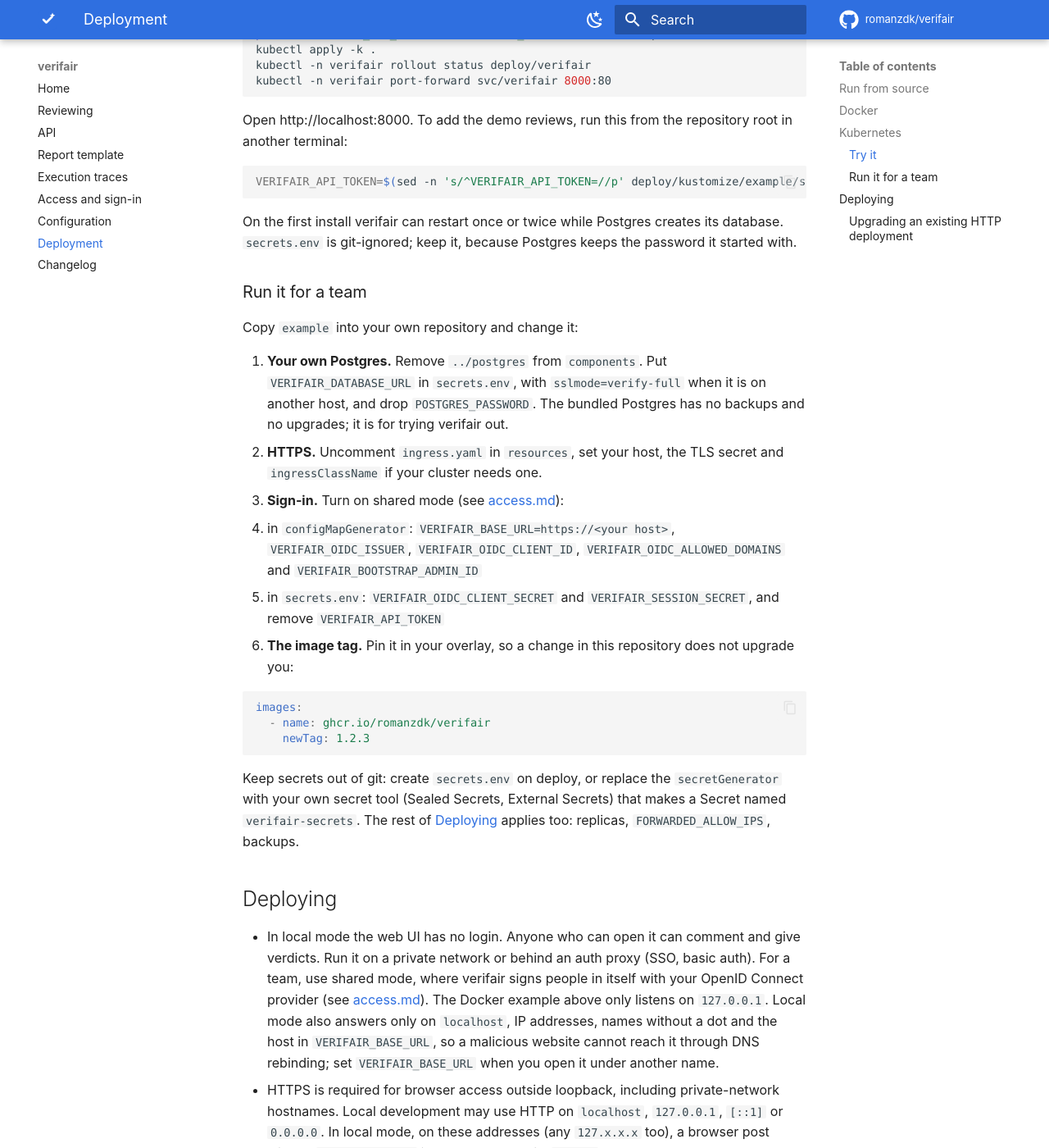
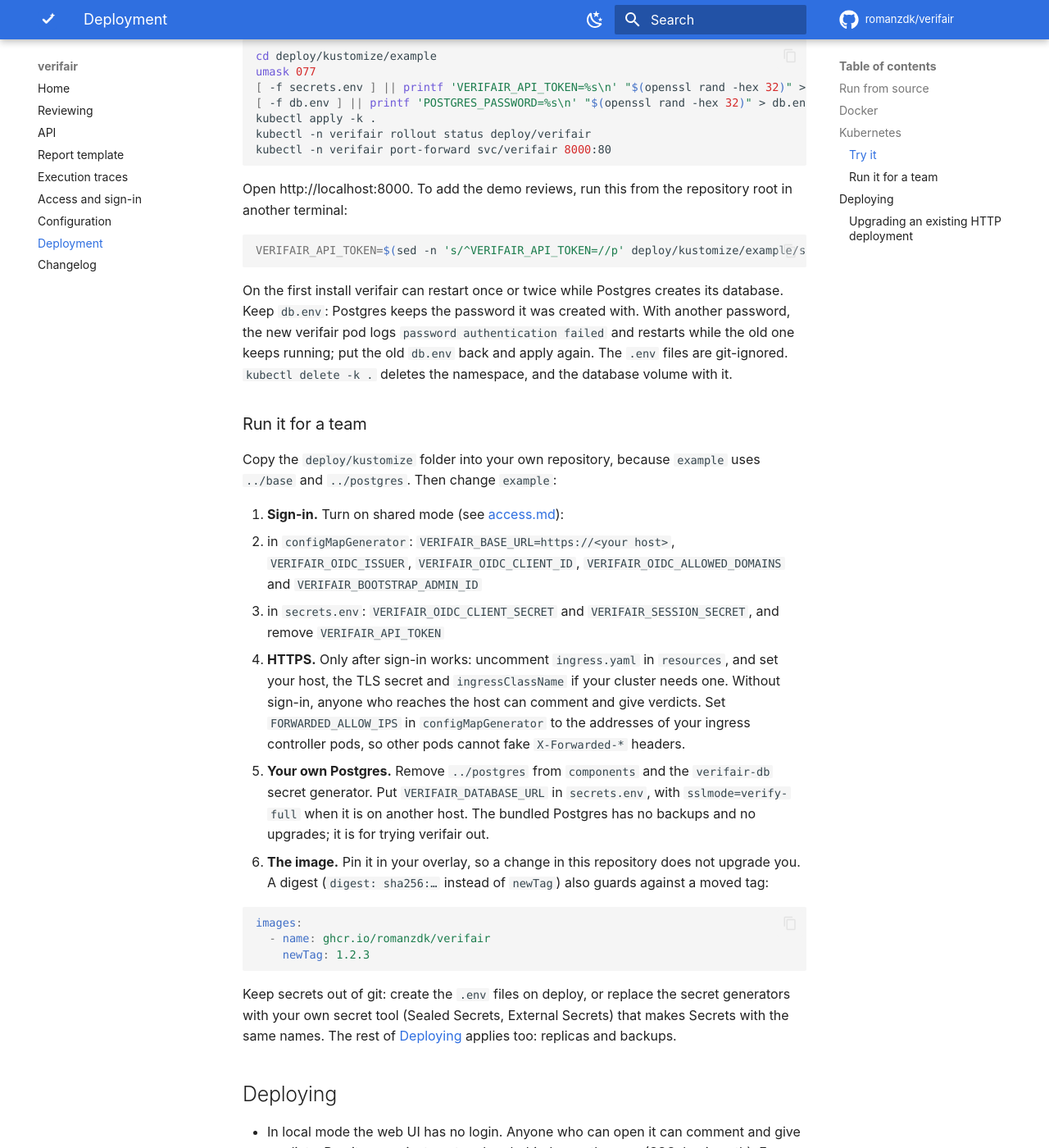
Before and after one commit to romanzdk/verifair, an MkDocs documentation site: the page built from docs/deployment.md, in a window 1280 px wide and 1400 px high, scrolled down 2549 px. Shown: the whole window at 82% size. Built offline with MkDocs 1.6.1 and Material for MkDocs 9.7.7, drawn with Linux system fonts in a browser that asks for light colours; comment, search, counter and statistics services are not loaded; some of the changed text lies outside the part shown.

Commit message:
fix: separate the database secret, restrict access and validate the manifests

````diff
--- a/docs/deployment.md
+++ b/docs/deployment.md
@@ -58,10 +58,10 @@ The image listens on all addresses (`UVICORN_HOST=0.0.0.0`). When a TLS proxy ru
 | Folder | What it has |
 | --- | --- |
 | `base` | verifair's Deployment and Service. Settings come from the ConfigMap `verifair-config` and the Secret `verifair-secrets` |
-| `postgres` | optional: one Postgres 18 pod with a 5 GiB volume, and `VERIFAIR_DATABASE_URL` pointing to it |
-| `example` | the overlay to copy: namespace `verifair`, the settings, the secrets and the bundled Postgres |
+| `postgres` | optional: one Postgres 18 pod with a 5 GiB volume, a network policy that lets only verifair reach it, and `VERIFAIR_DATABASE_URL` pointing to it. The password comes from the Secret `verifair-db` |
+| `example` | the overlay to copy: namespace `verifair` (Pod Security `restricted`), the settings, the secrets and the bundled Postgres |
 
-The image tag in `base` is the current release. Each release changes it, so a new checkout deploys the new version.
+The image tag in `base` is the version of that checkout. Use a release tag (`git checkout v1.2.3`): on `main`, a version that was just released can need a few minutes before its image is published.
 
 ### Try it
 
@@ -69,7 +69,9 @@ This runs verifair in local mode, with no sign-in, and opens it through a port-f
 
 ```bash
 cd deploy/kustomize/example
-printf 'VERIFAIR_API_TOKEN=%s\nPOSTGRES_PASSWORD=%s\n' "$(openssl rand -hex 32)" "$(openssl rand -hex 32)" > secrets.env
+umask 077
+[ -f secrets.env ] || printf 'VERIFAIR_API_TOKEN=%s\n' "$(openssl rand -hex 32)" > secrets.env
+[ -f db.env ] || printf 'POSTGRES_PASSWORD=%s\n' "$(openssl rand -hex 32)" > db.env
 kubectl apply -k .
 kubectl -n verifair rollout status deploy/verifair
 kubectl -n verifair port-forward svc/verifair 8000:80
@@ -81,18 +83,18 @@ Open http://localhost:8000. To add the demo reviews, run this from the repositor
 VERIFAIR_API_TOKEN=$(sed -n 's/^VERIFAIR_API_TOKEN=//p' deploy/kustomize/example/secrets.env) python3 scripts/demo.py
 ```
 
-On the first install verifair can restart once or twice while Postgres creates its database. `secrets.env` is git-ignored; keep it, because Postgres keeps the password it started with.
+On the first install verifair can restart once or twice while Postgres creates its database. Keep `db.env`: Postgres keeps the password it was created with. With another password, the new verifair pod logs `password authentication failed` and restarts while the old one keeps running; put the old `db.env` back and apply again. The `.env` files are git-ignored. `kubectl delete -k .` deletes the namespace, and the database volume with it.
 
 ### Run it for a team
 
-Copy `example` into your own repository and change it:
+Copy the `deploy/kustomize` folder into your own repository, because `example` uses `../base` and `../postgres`. Then change `example`:
 
-1. **Your own Postgres.** Remove `../postgres` from `components`. Put `VERIFAIR_DATABASE_URL` in `secrets.env`, with `sslmode=verify-full` when it is on another host, and drop `POSTGRES_PASSWORD`. The bundled Postgres has no backups and no upgrades; it is for trying verifair out.
-2. **HTTPS.** Uncomment `ingress.yaml` in `resources`, set your host, the TLS secret and `ingressClassName` if your cluster needs one.
-3. **Sign-in.** Turn on shared mode (see [access.md](access.md#set-up-shared-mode)):
+1. **Sign-in.** Turn on shared mode (see [access.md](access.md#set-up-shared-mode)):
    - in `configMapGenerator`: `VERIFAIR_BASE_URL=https://<your host>`, `VERIFAIR_OIDC_ISSUER`, `VERIFAIR_OIDC_CLIENT_ID`, `VERIFAIR_OIDC_ALLOWED_DOMAINS` and `VERIFAIR_BOOTSTRAP_ADMIN_ID`
    - in `secrets.env`: `VERIFAIR_OIDC_CLIENT_SECRET` and `VERIFAIR_SESSION_SECRET`, and remove `VERIFAIR_API_TOKEN`
-4. **The image tag.** Pin it in your overlay, so a change in this repository does not upgrade you:
+2. **HTTPS.** Only after sign-in works: uncomment `ingress.yaml` in `resources`, and set your host, the TLS secret and `ingressClassName` if your cluster needs one. Without sign-in, anyone who reaches the host can comment and give verdicts. Set `FORWARDED_ALLOW_IPS` in `configMapGenerator` to the addresses of your ingress controller pods, so other pods cannot fake `X-Forwarded-*` headers.
+3. **Your own Postgres.** Remove `../postgres` from `components` and the `verifair-db` secret generator. Put `VERIFAIR_DATABASE_URL` in `secrets.env`, with `sslmode=verify-full` when it is on another host. The bundled Postgres has no backups and no upgrades; it is for trying verifair out.
+4. **The image.** Pin it in your overlay, so a change in this repository does not upgrade you. A digest (`digest: sha256:…` instead of `newTag`) also guards against a moved tag:
 
    ```yaml
    images:
@@ -100,7 +102,7 @@ Copy `example` into your own repository and change it:
        newTag: 1.2.3
    ```
 
-Keep secrets out of git: create `secrets.env` on deploy, or replace the `secretGenerator` with your own secret tool (Sealed Secrets, External Secrets) that makes a Secret named `verifair-secrets`. The rest of [Deploying](#deploying) applies too: replicas, `FORWARDED_ALLOW_IPS`, backups.
+Keep secrets out of git: create the `.env` files on deploy, or replace the secret generators with your own secret tool (Sealed Secrets, External Secrets) that makes Secrets with the same names. The rest of [Deploying](#deploying) applies too: replicas and backups.
 
 ## Deploying
 
````
Also changed, not shown: 9 other files.
